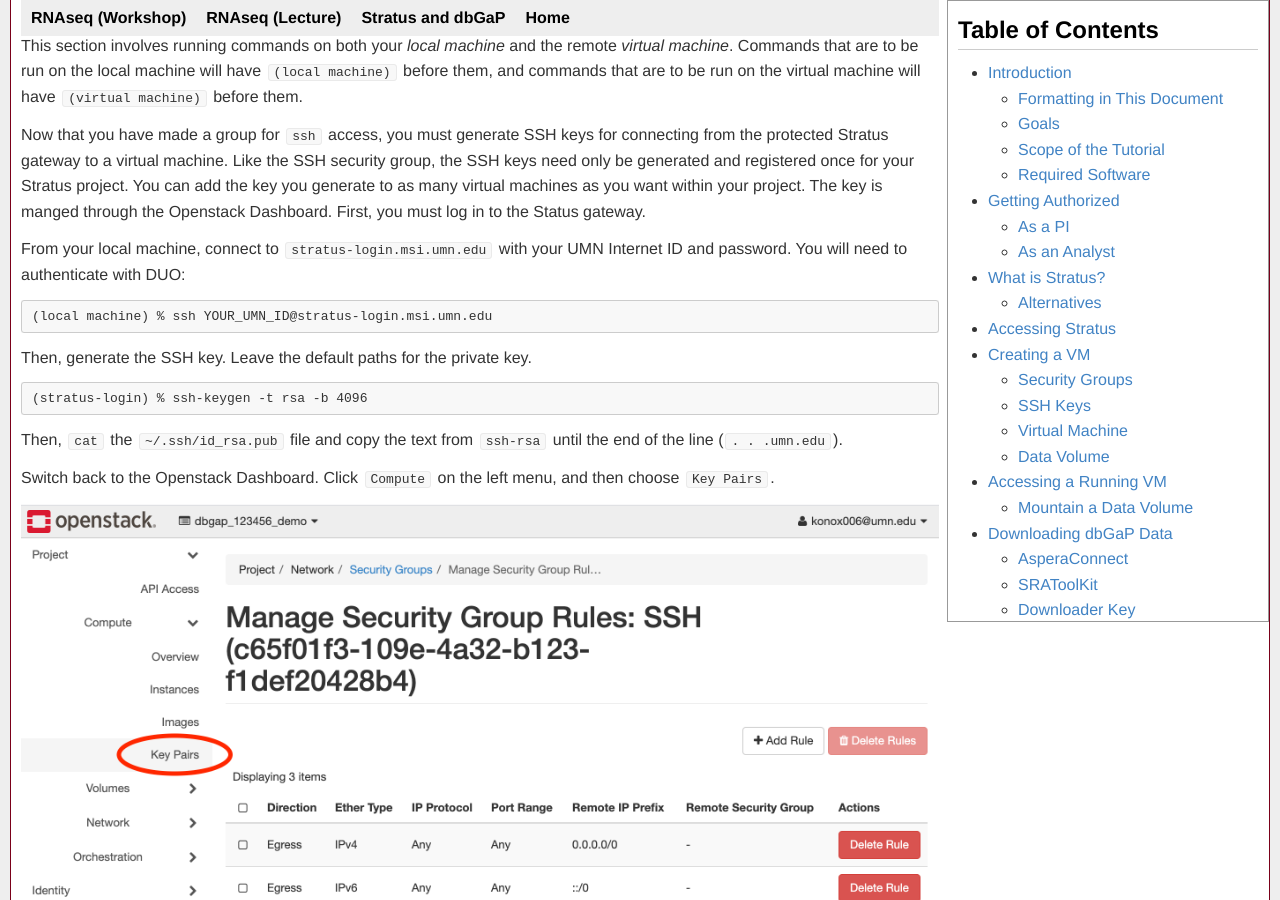
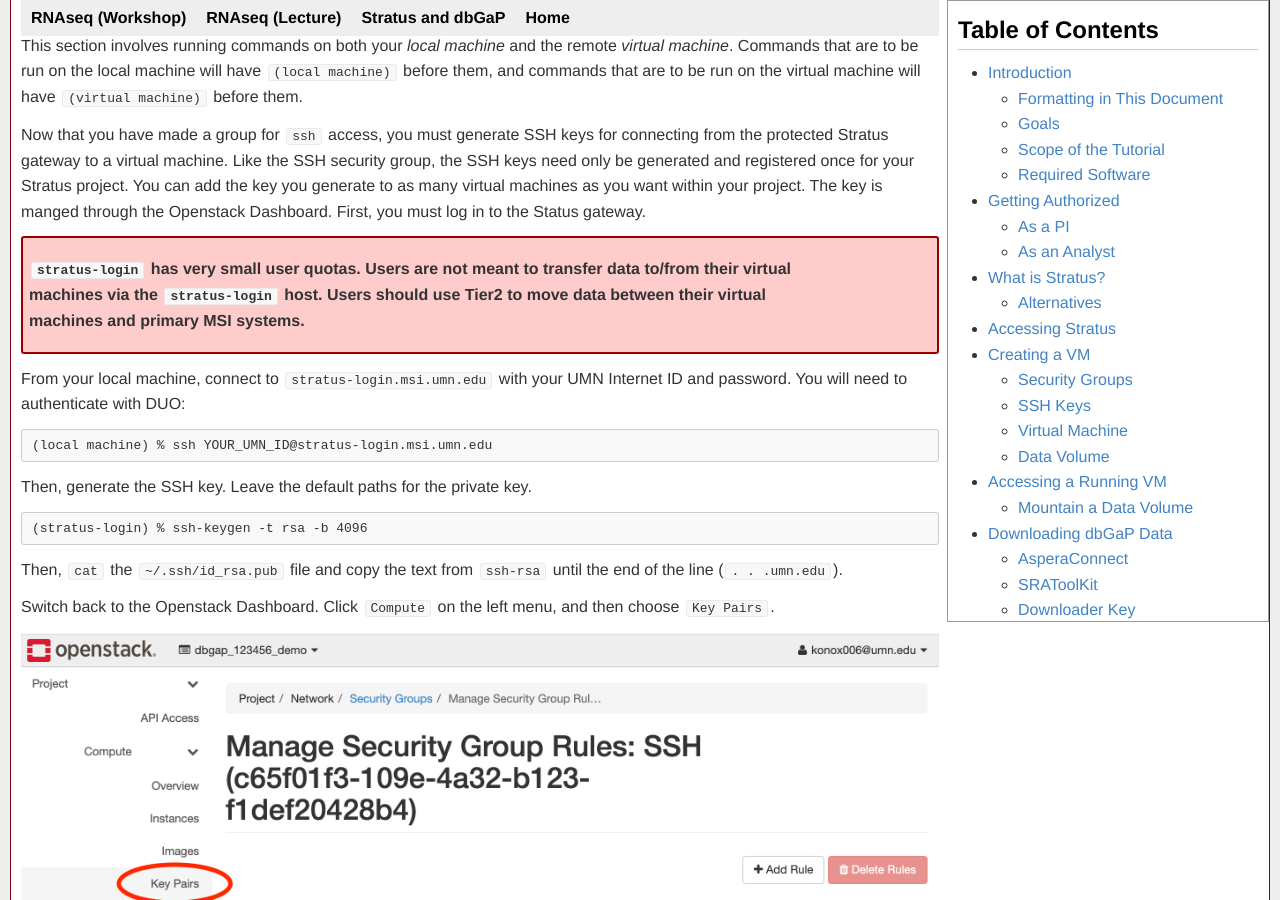
Before and after one commit to msi-ris/Tutorials, a Jekyll site: the page built from stratus_dbgap.md, in a window 1280 px wide and 900 px high, scrolled down 8038 px. Built offline with Jekyll 4.4.1, drawn with Linux system fonts in a browser that asks for light colours; some of the changed text lies outside the part shown.

Commit message:
Add info about low quotas on stratus-login

```diff
--- a/stratus_dbgap.md
+++ b/stratus_dbgap.md
@@ -246,6 +246,12 @@ If you would like to use remote desktop to access your virtual machine, then you
 This section involves running commands on both your *local machine* and the remote *virtual machine*. Commands that are to be run on the local machine will have `(local machine)` before them, and commands that are to be run on the virtual machine will have `(virtual machine)` before them.
 
 Now that you have made a group for `ssh` access, you must generate SSH keys for connecting from the protected Stratus gateway to a virtual machine. Like the SSH security group, the SSH keys need only be generated and registered once for your Stratus project. You can add the key you generate to as many virtual machines as you want within your project. The key is manged through the Openstack Dashboard. First, you must log in to the Status gateway.
+
+<div class="warn" markdown="1">
+
+`stratus-login` has very small user quotas. Users are not meant to transfer data to/from their virtual machines via the `stratus-login` host. Users should use Tier2 to move data between their virtual machines and primary MSI systems.
+
+</div>
 
 From your local machine, connect to `stratus-login.msi.umn.edu` with your UMN Internet ID and password. You will need to authenticate with DUO:
 
```
Also changed, not shown: other parts of stratus_dbgap.md (+1 -1 lines).
